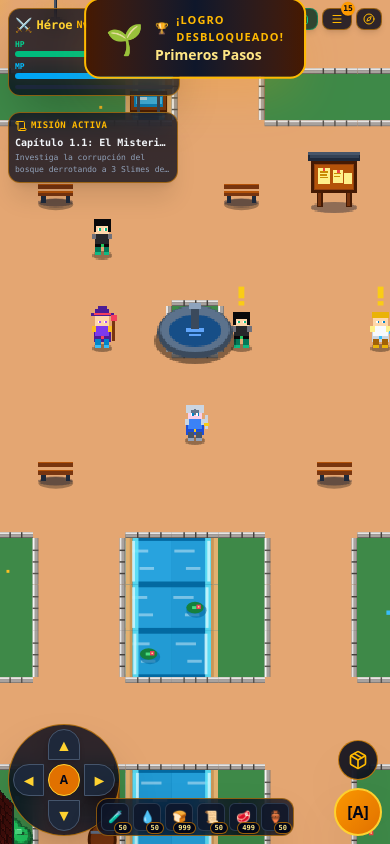
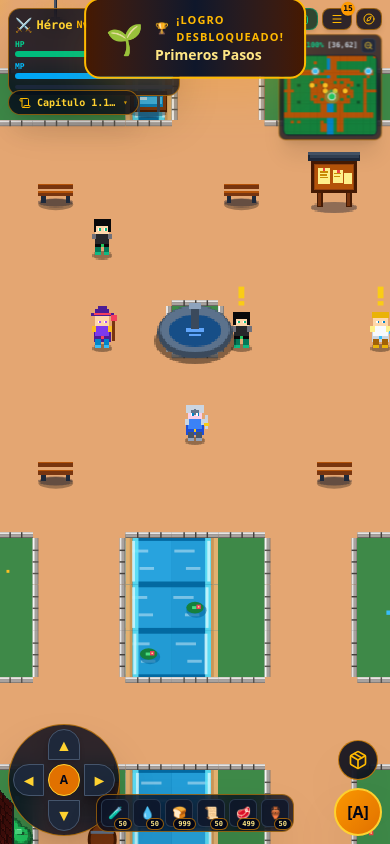
Before and after one commit to Dirre7/Pixel-RPG-, a React (Vite) app: page / in a window 390 px wide. Both pictures are taken after a click on the button 226 px from the left and 768 px from the top of the page. Built offline with nearby package versions, Linux system fonts and the light colour scheme.

Commit message:
fix(mobile): apply safe-area-insets to top HUD and bottom controls, make minimap visible by default, make quest tracker compact and collapsible, and eliminate bottom gaps

```diff
--- a/public/sw.js
+++ b/public/sw.js
@@ -1,4 +1,4 @@
-const CACHE_NAME = 'pixel-rpg-v2-expansion';
+const CACHE_NAME = 'pixel-rpg-v2-5d-hd-v4';
 const STATIC_ASSETS = [
   '/',
   '/index.html',
--- a/src/components/OverworldMap.tsx
+++ b/src/components/OverworldMap.tsx
@@ -110,9 +110,8 @@ export const OverworldMap: React.FC<OverworldMapProps> = ({
   const [facingDir, setFacingDir] = useState<'down' | 'up' | 'left' | 'right'>('down');
   const [selectedNpc, setSelectedNpc] = useState<NPC | null>(null);
   const [isQuestLogOpen, setIsQuestLogOpen] = useState(false);
-  const [showMinimap, setShowMinimap] = useState(() =>
-    typeof window !== 'undefined' ? window.innerWidth >= 768 : true
-  );
+  const [isQuestExpanded, setIsQuestExpanded] = useState(false);
+  const [showMinimap, setShowMinimap] = useState(true);
   const [showForgeModal, setShowForgeModal] = useState(false);
   const [showGameMenuModal, setShowGameMenuModal] = useState(false);
   const [showZoneTravelModal, setShowZoneTravelModal] = useState(false);
@@ -829,8 +828,14 @@ export const OverworldMap: React.FC<OverworldMapProps> = ({
         />
       </div>
 
-      {/* 2. Top-Left: Player Vitals Glassmorphic Capsule */}
-      <div className="absolute top-2 left-2 z-20 pointer-events-auto flex flex-col gap-1 bg-slate-950/75 border border-amber-500/50 rounded-xl p-1.5 sm:p-2 shadow-2xl backdrop-blur-md font-mono min-w-[150px] sm:min-w-[210px] max-w-[240px]">
+      {/* 2. Top-Left: Player Vitals Glassmorphic Capsule (Protegido con Safe Area) */}
+      <div
+        className="absolute z-20 pointer-events-auto flex flex-col gap-1 bg-slate-950/80 border border-amber-500/50 rounded-xl p-1.5 sm:p-2 shadow-2xl backdrop-blur-md font-mono min-w-[140px] sm:min-w-[200px] max-w-[220px]"
+        style={{
+          top: 'max(0.5rem, env(safe-area-inset-top, 0.5rem))',
+          left: 'max(0.5rem, env(safe-area-inset-left, 0.5rem))',
+        }}
+      >
         {/* Header: Class, Name, Level, Gold */}
         <div className="flex items-center justify-between text-xs font-bold">
           <div className="flex items-center gap-1 min-w-0">
@@ -884,7 +889,12 @@ export const OverworldMap: React.FC<OverworldMapProps> = ({
       </div>
 
       {/* 3. Top-Center: Resources & Date Capsule (Glassmorphism) */}
-      <div className="absolute top-2 left-1/2 transform -translate-x-1/2 z-20 pointer-events-auto hidden md:flex items-center gap-2.5 bg-slate-950/75 border border-amber-500/50 rounded-full px-3.5 py-1 shadow-2xl backdrop-blur-md font-mono text-xs text-amber-200">
+      <div
+        className="absolute left-1/2 transform -translate-x-1/2 z-20 pointer-events-auto hidden md:flex items-center gap-2.5 bg-slate-950/75 border border-amber-500/50 rounded-full px-3.5 py-1 shadow-2xl backdrop-blur-md font-mono text-xs text-amber-200"
+        style={{
+          top: 'max(0.5rem, env(safe-area-inset-top, 0.5rem))',
+        }}
+      >
         <div className="flex items-center gap-1" title="Madera">
           <span>🪵</span>
           <span className="font-bold">{(player.resources?.wood || 0).toLocaleString()}</span>
@@ -908,8 +918,14 @@ export const OverworldMap: React.FC<OverworldMapProps> = ({
         </div>
       </div>
 
-      {/* 4. Top-Right: Fast Travel, Save, Menu & Minimap */}
-      <div className="absolute top-2 right-2 z-20 pointer-events-auto flex flex-col items-end gap-1 font-mono">
+      {/* 4. Top-Right: Fast Travel, Save, Menu & Minimap Siempre Visible */}
+      <div
+        className="absolute z-20 pointer-events-auto flex flex-col items-end gap-1 font-mono"
+        style={{
+          top: 'max(0.5rem, env(safe-area-inset-top, 0.5rem))',
+          right: 'max(0.5rem, env(safe-area-inset-right, 0.5rem))',
+        }}
+      >
         {/* System Bar Quick Controls */}
         <div className="flex items-center gap-1">
           {/* Fast-Travel Zone Button */}
@@ -970,9 +986,9 @@ export const OverworldMap: React.FC<OverworldMapProps> = ({
           </button>
         </div>
 
-        {/* Minimap Display */}
+        {/* Minimap Display (Visible por defecto, optimizado en móvil) */}
         {showMinimap && (
-          <div className="origin-top-right">
+          <div className="origin-top-right scale-90 sm:scale-100 transition-transform">
             <Minimap
               currentZone={currentZone}
               playerPos={playerPos}
@@ -994,39 +1010,75 @@ export const OverworldMap: React.FC<OverworldMapProps> = ({
         )}
       </div>
 
-      {/* 5. Left: Active Quest Tracker Pill */}
+      {/* 5. Left: Collapsible Active Quest Tracker Pill (Píldora Plegable No Invasiva) */}
       {(() => {
         const activeQuestId = (acceptedQuests && acceptedQuests.find((id) => !completedQuests.includes(id))) || 'q_main_forest_1';
         const currentQuest = ALL_GAME_QUESTS.find((q) => q.id === activeQuestId) || ALL_GAME_QUESTS[0];
         if (!currentQuest) return null;
 
         return (
-          <div className="absolute top-28 sm:top-32 left-2 z-20 pointer-events-auto max-w-[170px] sm:max-w-[220px]">
-            <button
-              onClick={() => {
-                soundEngine.playSfx('select');
-                setIsQuestLogOpen(true);
-              }}
-              className="w-full text-left bg-slate-950/75 hover:bg-slate-900/90 active:scale-98 border border-amber-500/50 rounded-xl p-1.5 sm:p-2 shadow-xl backdrop-blur-md font-mono transition group"
-              title="Abrir Diario de Misiones"
-            >
-              <div className="flex items-center gap-1 text-[9px] sm:text-[10px] text-amber-400 font-bold uppercase tracking-wider">
+          <div
+            className="absolute z-20 pointer-events-auto max-w-[170px] sm:max-w-[220px] transition-all"
+            style={{
+              top: 'calc(max(0.5rem, env(safe-area-inset-top, 0.5rem)) + 82px)',
+              left: 'max(0.5rem, env(safe-area-inset-left, 0.5rem))',
+            }}
+          >
+            {isQuestExpanded ? (
+              <div className="bg-slate-950/90 border border-amber-500/70 rounded-xl p-2 shadow-2xl backdrop-blur-md font-mono animate-fade-in">
+                <div className="flex items-center justify-between gap-1 text-[10px] text-amber-400 font-bold uppercase pb-1 border-b border-slate-800">
+                  <div className="flex items-center gap-1">
+                    <Scroll className="w-3.5 h-3.5 text-amber-400" />
+                    <span>Misión Activa</span>
+                  </div>
+                  <button
+                    onClick={() => setIsQuestExpanded(false)}
+                    className="text-slate-400 hover:text-slate-200 px-1 text-xs"
+                    title="Plegar Misión"
+                  >
+                    ▲
+                  </button>
+                </div>
+                <div className="text-[11px] font-black text-slate-100 truncate mt-1">
+                  {currentQuest.title}
+                </div>
+                <div className="text-[9px] text-slate-300 line-clamp-3 mt-0.5">
+                  {currentQuest.description}
+                </div>
+                <button
+                  onClick={() => {
+                    soundEngine.playSfx('select');
+                    setIsQuestLogOpen(true);
+                  }}
+                  className="mt-1.5 w-full py-1 text-[9px] bg-amber-500/20 hover:bg-amber-500/30 active:scale-95 text-amber-300 rounded font-bold border border-amber-500/40 text-center transition"
+                >
+                  Ver Diario
+                </button>
+              </div>
+            ) : (
+              <button
+                onClick={() => setIsQuestExpanded(true)}
+                className="flex items-center gap-1.5 bg-slate-950/80 hover:bg-slate-900 active:scale-95 border border-amber-500/50 rounded-full px-2.5 py-1 shadow-xl backdrop-blur-md font-mono text-[10px] text-amber-300 font-bold transition"
+                title="Desplegar Misión Activa"
+              >
                 <Scroll className="w-3 h-3 text-amber-400" />
-                <span>Misión Activa</span>
-              </div>
-              <div className="text-[10px] sm:text-xs font-black text-slate-100 truncate mt-0.5 group-hover:text-amber-300">
-                {currentQuest.title}
-              </div>
-              <div className="text-[8px] sm:text-[9px] text-slate-400 line-clamp-2 mt-0.5">
-                {currentQuest.description}
-              </div>
-            </button>
+                <span className="truncate max-w-[80px] sm:max-w-[120px]">{currentQuest.title}</span>
+                <span className="text-[8px] text-amber-400/80">▾</span>
+              </button>
+            )}
           </div>
         );
       })()}
 
-      {/* 6. Mobile D-Pad Overlay (Bottom-Left) */}
-      <div className="absolute bottom-2 left-2 sm:bottom-4 sm:left-4 z-20 pointer-events-auto select-none" style={{ touchAction: 'none' }}>
+      {/* 6. Mobile D-Pad Overlay (Bottom-Left con Safe Area) */}
+      <div
+        className="absolute z-20 pointer-events-auto select-none"
+        style={{
+          bottom: 'max(0.5rem, env(safe-area-inset-bottom, 0.5rem))',
+          left: 'max(0.5rem, env(safe-area-inset-left, 0.5rem))',
+          touchAction: 'none',
+        }}
+      >
         <div className="grid grid-cols-3 gap-1 w-28 h-28 sm:w-36 sm:h-36 bg-slate-950/80 p-1 sm:p-1.5 rounded-full border border-amber-500/60 backdrop-blur-md shadow-2xl">
           <div />
           <button
@@ -1123,8 +1175,15 @@ export const OverworldMap: React.FC<OverworldMapProps> = ({
         </div>
       </div>
 
-      {/* 7. Action Button [A] & Floating Backpack [🎒] (Bottom-Right) */}
-      <div className="absolute bottom-2 right-2 sm:bottom-4 sm:right-4 z-20 flex flex-col items-center gap-2 pointer-events-auto select-none" style={{ touchAction: 'none' }}>
+      {/* 7. Action Button [A] & Floating Backpack [🎒] (Bottom-Right con Safe Area) */}
+      <div
+        className="absolute z-20 flex flex-col items-center gap-2 pointer-events-auto select-none"
+        style={{
+          bottom: 'max(0.5rem, env(safe-area-inset-bottom, 0.5rem))',
+          right: 'max(0.5rem, env(safe-area-inset-right, 0.5rem))',
+          touchAction: 'none',
+        }}
+      >
         {/* Floating Backpack / Inventory Button */}
         <button
           onClick={() => {
@@ -1153,8 +1212,15 @@ export const OverworldMap: React.FC<OverworldMapProps> = ({
         </button>
       </div>
 
-      {/* 8. Bottom Center: Floating Glassmorphic Hotbar */}
-      <div className="absolute bottom-1 sm:bottom-2 left-1/2 transform -translate-x-1/2 z-20 pointer-events-auto">
+      {/* 8. Bottom Center: Floating Glassmorphic Hotbar (Con Safe Area Inset) */}
+      <div
+        className="absolute z-20 pointer-events-auto"
+        style={{
+          bottom: 'max(0.5rem, env(safe-area-inset-bottom, 0.5rem))',
+          left: '50%',
+          transform: 'translateX(-50%)',
+        }}
+      >
         <BottomActionBar
           player={player}
           inventory={inventory}
```
